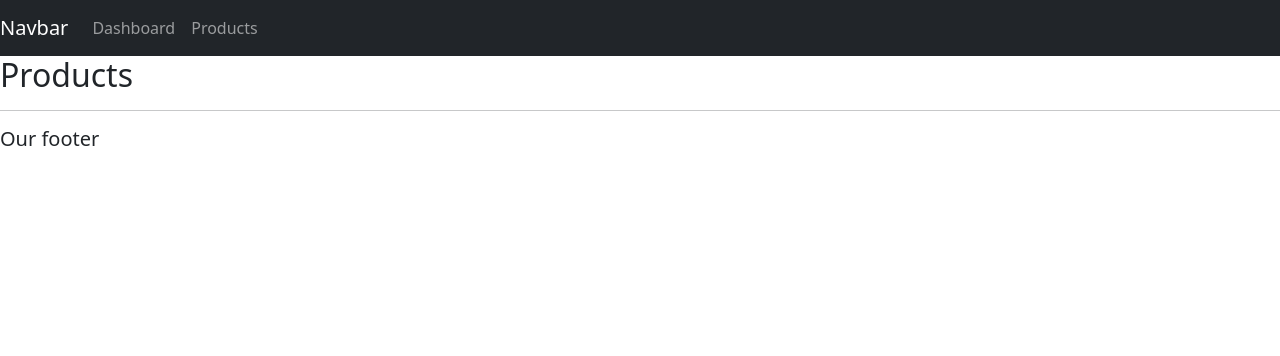
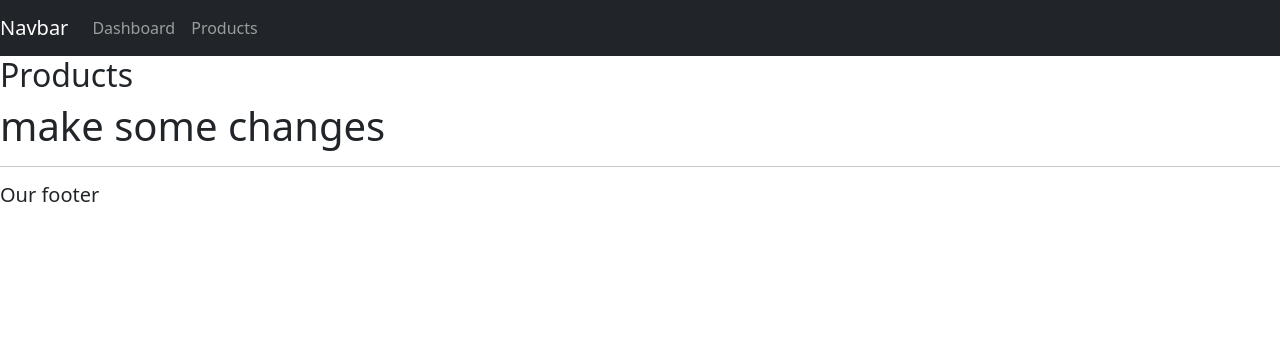
Before and after one commit to aksaule-bagytzhanova/dennis-ivy-django, a Django app: page /products/ in a window 1280 px wide. Shown: the top 356 px of the page. Run offline with Django 3.2, Linux system fonts and the light colour scheme; some libraries are stand-ins or nearby versions.

Commit message:
Make change for test

```diff
--- a/crm1/accounts/templates/accounts/products.html
+++ b/crm1/accounts/templates/accounts/products.html
@@ -2,5 +2,6 @@
 
 {% block content %}
     <h2>Products</h2>
+    <h1>make some changes</h1>
 
 {% endblock %}
```
